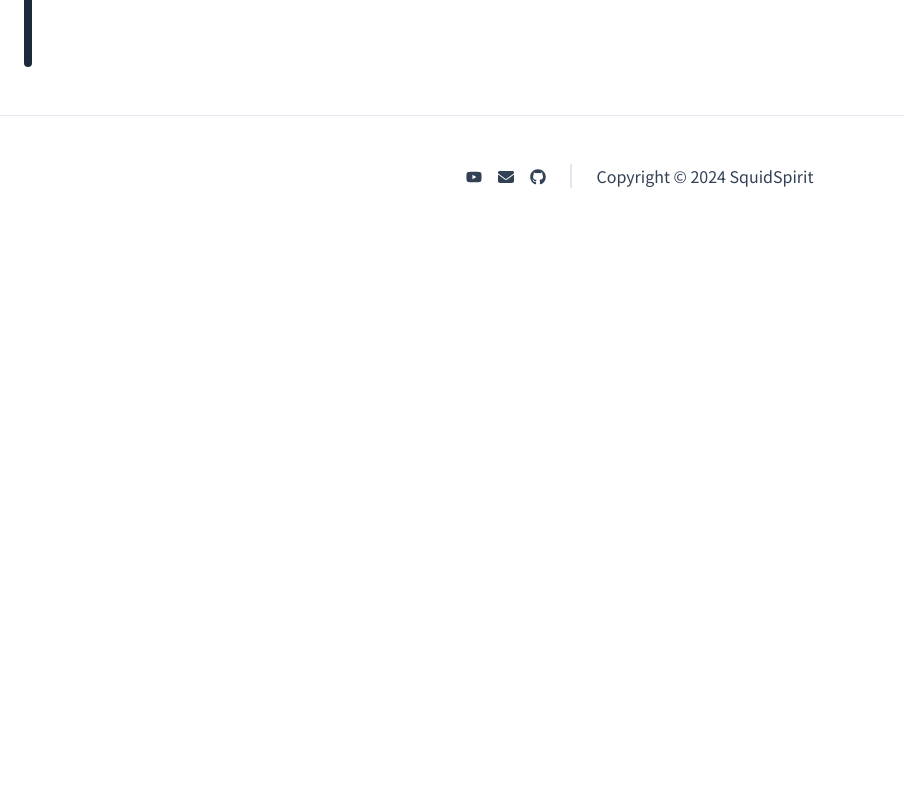
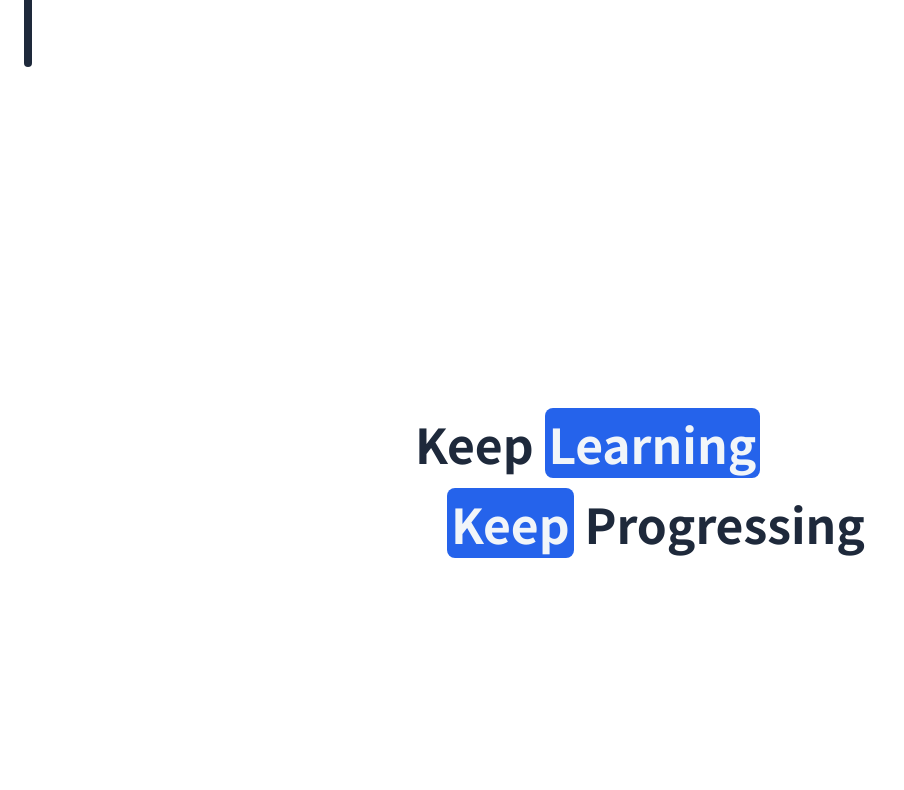
Before and after one commit to an920107/blog, a Next.js app in the folder frontend/: page / in a window 1280 px wide. Shown: the part 1870-2660 px from the top of the page, without its empty margins (0-904 px from the left). Before the commit the page ends 2106 px from the top, so only its background shows below. Built offline with nearby package versions, Linux system fonts and the light colour scheme.

Commit message:
add: slogan at homepage and prevent tags from updating when it isn't in viewport.

```diff
--- a/frontend/src/app/page.tsx
+++ b/frontend/src/app/page.tsx
@@ -8,21 +8,27 @@ export default function Home({ }: Props) {
   const [tags, setTags] = useState<string[]>([...selfTags]);
   const [tagsVisible, setTagsVisible] = useState<boolean>(false);
 
+  const isTagsElementInViewport = () => {
+    const rect = document.getElementById("tags")!.getBoundingClientRect();
+    return rect.bottom > 0;
+  }
+
   useEffect(() => {
     setInterval(() => {
-      setTags(
-        selfTags.map(value => ({ value, sort: Math.random() }))
-          .sort((a, b) => a.sort - b.sort)
-          .map(value => value.value)
-      )
+      if (!isTagsElementInViewport()) return;
+      setTagsVisible(false);
+      setTimeout(() => {
+        setTags(
+          selfTags.map(value => ({ value, sort: Math.random() }))
+            .sort((a, b) => a.sort - b.sort)
+            .map(value => value.value)
+        )
+      }, 600);
     }, 4500);
   }, [])
 
   useEffect(() => {
-    setTagsVisible(prev => true);
-    setTimeout(() => {
-      setTagsVisible(prev => false);
-    }, 3900);
+    setTagsVisible(true);
   }, [tags])
 
   return (
@@ -31,7 +37,7 @@ export default function Home({ }: Props) {
         <div className="w-screen flex flex-col gap-10">
           <h2>Hello 大家好！</h2>
           <h1>我是 <mark>Squid</mark> 魷魚</h1>
-          <div className={`relative my-2 h-6 max-w-[50rem] transition-opacity duration-500 ${tagsVisible ? "opacity-100" : "opacity-0"}`}>
+          <div id="tags" className={`relative my-2 h-6 max-w-[50rem] transition-opacity duration-500 ${tagsVisible ? "opacity-100" : "opacity-0"}`}>
             <p className="absolute start-0 end-0 top-0 bottom-0 text-slate-500 font-serif overflow-hidden">{
               tags.map((value, index) => `# ${value} `)
             }</p>
@@ -66,9 +72,14 @@ export default function Home({ }: Props) {
           }
         </div>
       </div>
-      {/* <div className="container fill-screen flex justify-start items-center mb-8">
-        123
-      </div> */}
+      <div className="container fill-screen flex justify-center items-center mb-8">
+        <div className="relative">
+          <div className="space-y-8">
+            <h2>Keep <mark>Learning</mark></h2>
+            <h2 className="ms-8"><mark>Keep</mark> Progressing</h2>
+          </div>
+        </div>
+      </div>
     </>
   )
 }
```
